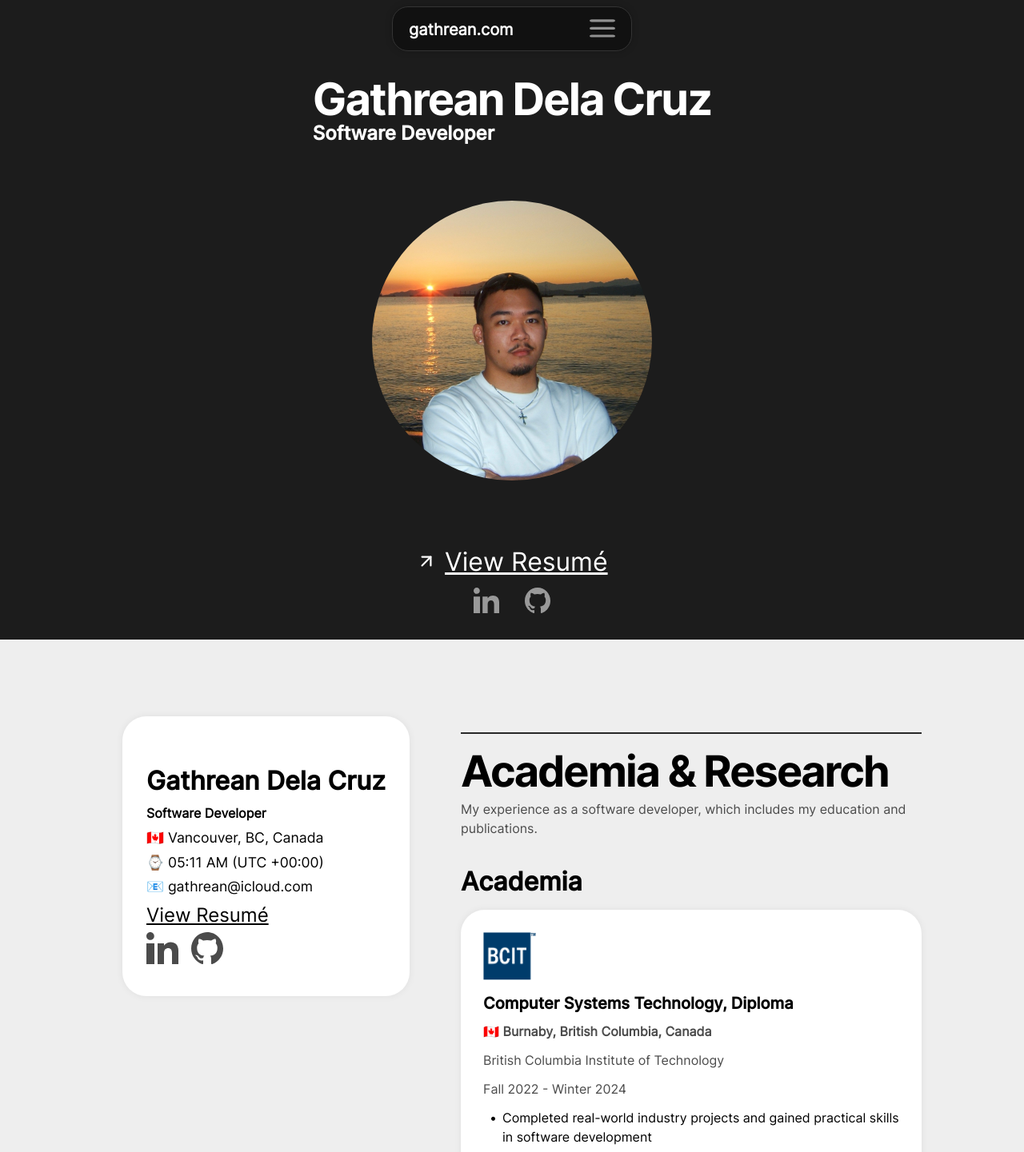
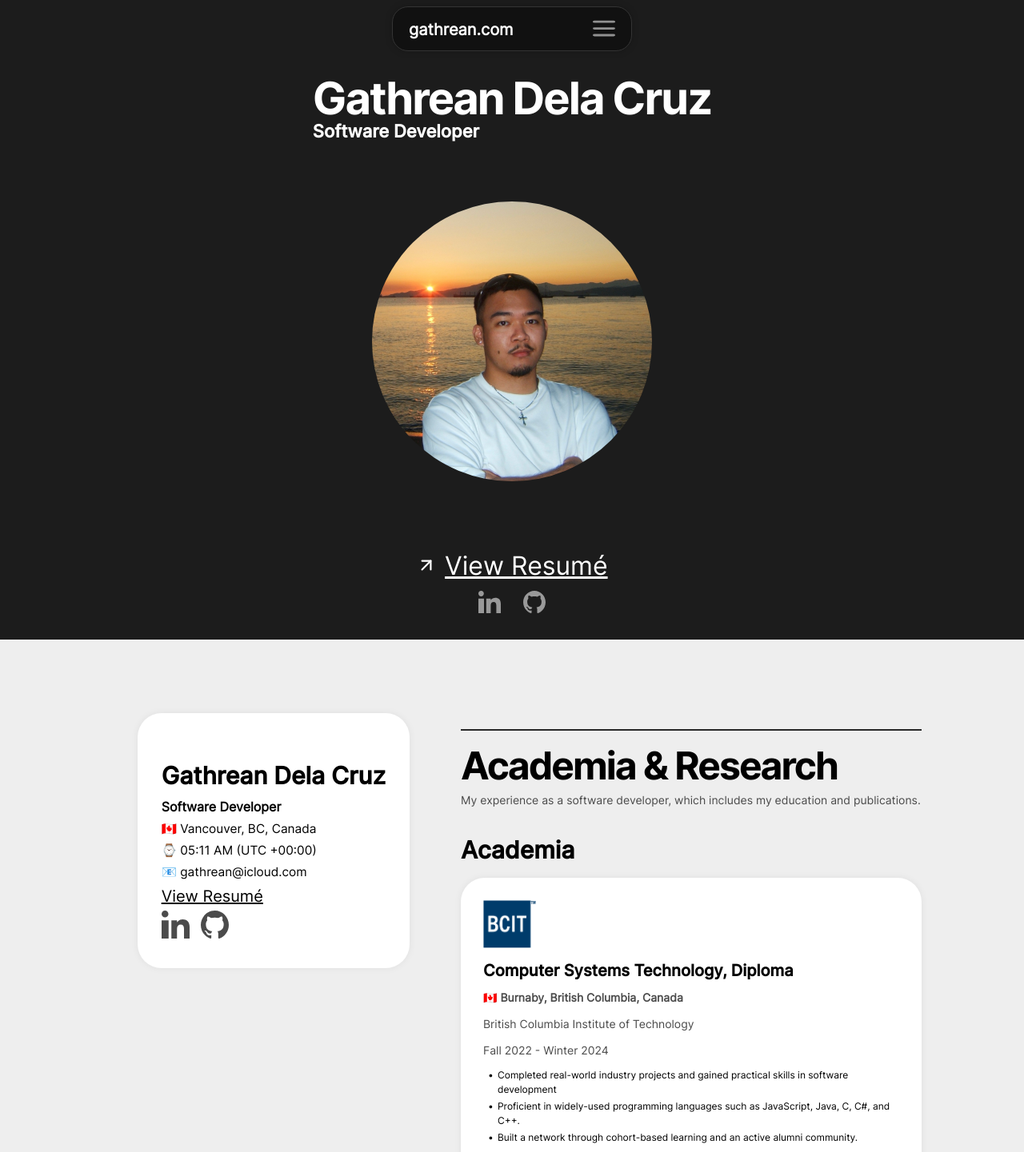
Before and after one commit to gathrean/my-portfolio, a React (Create React App) app: page / in a window 1280 px wide. Shown: the top 1441 px of the page at 80% size. Built offline with nearby package versions, Linux system fonts and the light colour scheme.

Commit message:
Made text globally smaller (just a bit)

```diff
--- a/src/App.css
+++ b/src/App.css
@@ -39,7 +39,7 @@ html {
 }
 
 body {
-  font: 400 16px/1.5 var(--ff);
+  font: 400 14px/1.5 var(--ff);
   background-color: var(--coloroffwhite);
   overflow-x: hidden;
   width: 100%;
@@ -47,21 +47,21 @@ body {
 }
 
 h1 {
-  font: bold 3.375rem/3.375rem var(--ffh1);
+  font: bold 3rem/3rem var(--ffh1);
   letter-spacing: -2px;
 }
 
 h2 {
-  font: bold 3rem/2.375rem var(--ffh2);
+  font: bold 2.875rem/2.375rem var(--ffh2);
   letter-spacing: -1px;
 }
 
 h3 {
-  font: bold 2rem/3.375rem var(--ffh3);
+  font: bold 1.875rem/3.375rem var(--ffh3);
 }
 
 h4 {
-  font: bold 1.5rem/2rem var(--ffh3);
+  font: bold 1.375rem/2rem var(--ffh3);
 }
 
 h5 {
@@ -72,7 +72,7 @@ h5 {
 }
 
 p {
-  font: 400 16px/1.5 var(--ff);
+  font: 400 14px/1.5 var(--ff);
   margin: 0 0 0.25em 0;
 }
 
@@ -87,7 +87,7 @@ b {
 }
 
 .section-container li {
-  font: 400 16px/1.5 var(--ff);
+  font: 400 12px/1.5 var(--ff);
   margin: 0 0 0.25em 0;
   margin-left: 1.5em;
   position: relative;
@@ -200,7 +200,7 @@ a:visited {
 
 .external-link-2 {
   color: var(--colorblack);
-  font-size: 1.5rem;
+  font-size: 1.25rem;
   display: flex;
   flex-direction: row;
   align-items: flex-start;
```
